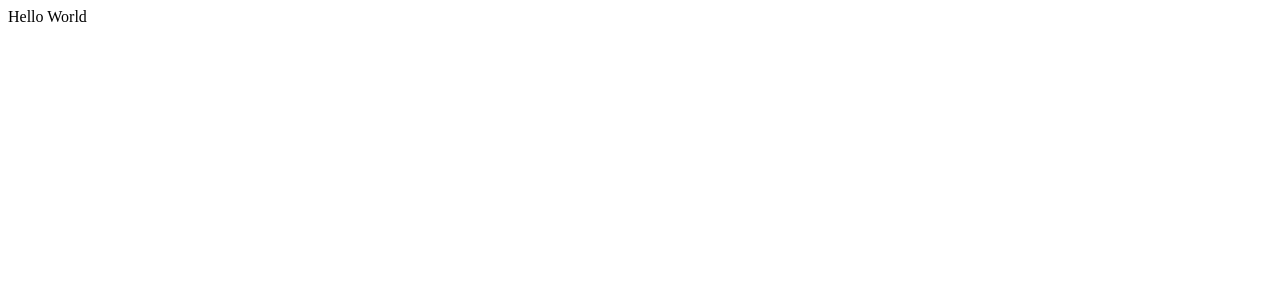
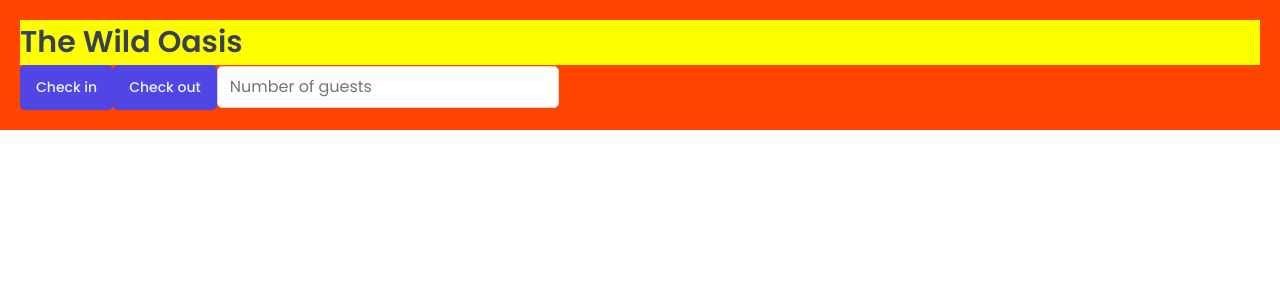
Before and after one commit to kerstin-w/wild-oasis, a React (Vite) app: page / in a window 1280 px wide. Shown: the top 300 px of the page. Built offline with nearby package versions, Linux system fonts and the light colour scheme; a web font is replaced by a local one.

Commit message:
test: Add some random styles from styled.components for test purposes

```diff
--- a/src/App.jsx
+++ b/src/App.jsx
@@ -1,5 +1,31 @@
+import styled from 'styled-components';
+import GlobalStyles from './styles/GlobalStyles';
+import Button from './ui/Button';
+import Input from './ui/Input';
+
+const H1 = styled.h1`
+  font-size: 30px;
+  font-weight: 600;
+  background-color: yellow;
+`;
+
+const StyledApp = styled.div`
+  background-color: orangered;
+  padding: 20px;
+`;
+
 function App() {
-  return <div>Hello World</div>;
+  return (
+    <>
+      <GlobalStyles />
+      <StyledApp>
+        <H1>The Wild Oasis</H1>
+        <Button>Check in</Button>
+        <Button>Check out</Button>
+        <Input type="number" placeholder="Number of guests" />
+      </StyledApp>
+    </>
+  );
 }
 
 export default App;
--- a/src/ui/Button.jsx
+++ b/src/ui/Button.jsx
@@ -1,4 +1,4 @@
-import styled, { css } from "styled-components";
+import styled, { css } from 'styled-components';
 
 const sizes = {
   small: css`
@@ -47,3 +47,21 @@ const variations = {
     }
   `,
 };
+
+const Button = styled.button`
+  font-size: 1.4rem;
+  padding: 1.2rem 1.6rem;
+  font-weight: 500;
+  border: none;
+  border-radius: var(--border-radius-sm);
+  background-color: var(--color-brand-600);
+  color: var(--color-brand-50);
+  box-shadow: var(--shadow-sm);
+  cursor: pointer;
+
+  &:hover {
+    background-color: var(--color-brand-700);
+  }
+`;
+
+export default Button;
--- /dev/null
+++ b/src/ui/Input.jsx
@@ -0,0 +1,11 @@
+import styled from 'styled-components';
+
+const Input = styled.input`
+  border: 1px solid var(--color-grey-300);
+  background-color: var(--color-grey-0);
+  border-radius: var(--border-radius-sm);
+  box-shadow: var(--shadow-sm);
+  padding: 0.8rem 1.2rem;
+`;
+
+export default Input;
```
